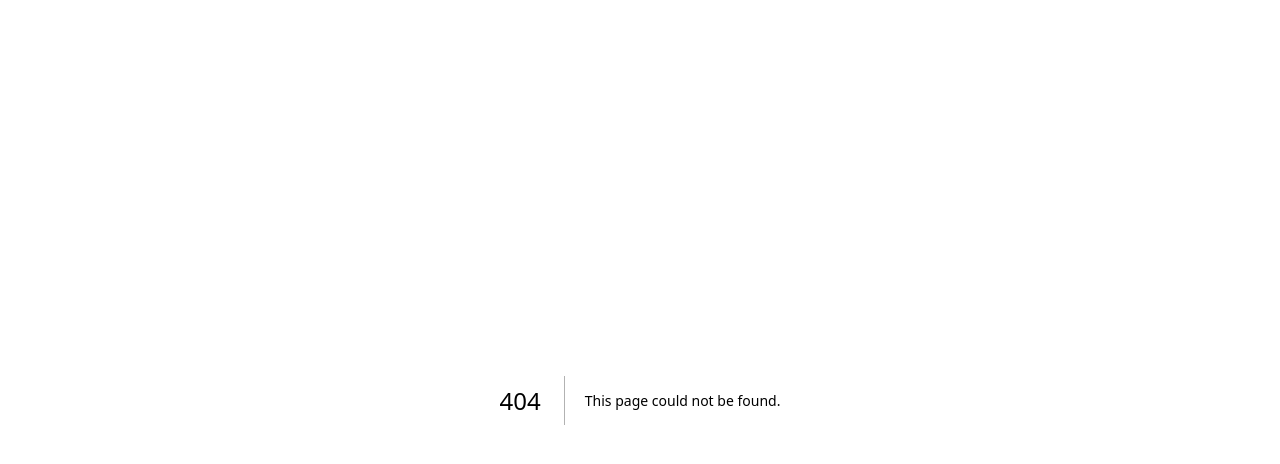
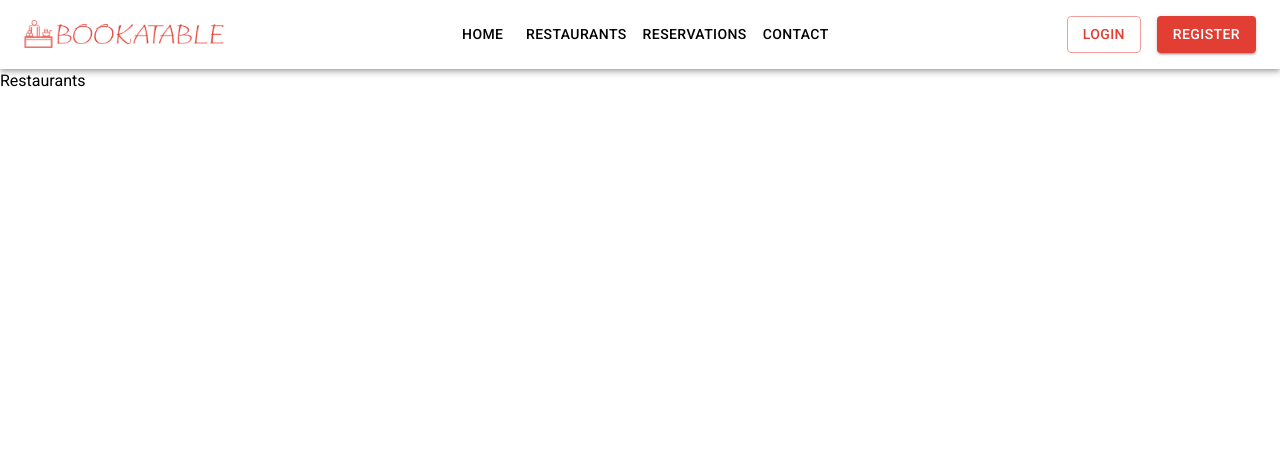
Before and after one commit to thientranreal/booking-hotel-fe, a Next.js app: page /restaurants in a window 1280 px wide. Before the commit this address had no page. Shown: the top 464 px of the page. Built offline with nearby package versions, Linux system fonts and the light colour scheme.

Commit message:
add link

```diff
--- /dev/null
+++ b/app/(main-layout)/layout.tsx
@@ -0,0 +1,14 @@
+import Navbar from "@/components/Navbar";
+
+export default function MainLayout({
+  children,
+}: Readonly<{
+  children: React.ReactNode;
+}>) {
+  return (
+    <section>
+      <Navbar />
+      {children}
+    </section>
+  );
+}
--- /dev/null
+++ b/app/(main-layout)/page.tsx
@@ -0,0 +1,3 @@
+export default function Home() {
+  return <>Hello</>;
+}
--- /dev/null
+++ b/app/(main-layout)/restaurants/page.tsx
@@ -0,0 +1,3 @@
+export default function Restaurants() {
+  return <>Restaurants</>;
+}
--- a/app/page.tsx
+++ /dev/null
@@ -1,9 +0,0 @@
-import Navbar from "@/components/Navbar";
-
-export default function Home() {
-  return (
-    <>
-      <Navbar />
-    </>
-  );
-}
--- a/components/LoginForm.tsx
+++ b/components/LoginForm.tsx
@@ -14,6 +14,7 @@ import handleEnterKey from "../utils/handleEnterKey";
 import { LoadingButton } from "@mui/lab";
 import SendIcon from "@mui/icons-material/Send";
 import Image from "next/image";
+import Link from "next/link";
 
 interface Errors {
   email?: string;
@@ -140,6 +141,7 @@ export default function LoginForm() {
           </LoadingButton>
           <Typography variant="subtitle1" sx={{ textAlign: "center" }}>
             Bạn đã chưa có tài khoản?{" "}
+            <Link href="/register">
               <Typography
                 component="span"
                 color="primary"
@@ -151,6 +153,7 @@ export default function LoginForm() {
               >
                 Đăng ký
               </Typography>
+            </Link>
           </Typography>
         </Box>
       </Box>
--- a/components/Navbar.tsx
+++ b/components/Navbar.tsx
@@ -11,10 +11,11 @@ import SideNav from "./SideNav";
 import { useState } from "react";
 import { Button, Stack } from "@mui/material";
 import Image from "next/image";
+import Link from "next/link";
 
 const pages = ["HOME", "RESTAURANTS", "RESERVATIONS", "CONTACT"];
 
-function Navbar() {
+export default function Navbar() {
   const [openSidebar, setOpenSidebar] = useState<boolean>(false);
 
   const toggleDrawer = (newOpen: boolean) => () => {
@@ -61,6 +62,8 @@ function Navbar() {
               <Button
                 key={text}
                 sx={{ my: 2, color: "black", display: "block" }}
+                component={Link}
+                href={text === "HOME" ? "/" : `/${text.toLowerCase()}`}
               >
                 {text}
               </Button>
@@ -73,13 +76,15 @@ function Navbar() {
             spacing={2}
             direction="row"
           >
-            <Button variant="outlined">Login</Button>
-            <Button variant="contained">Register</Button>
+            <Button variant="outlined" component={Link} href="/login">
+              Login
+            </Button>
+            <Button variant="contained" component={Link} href="/register">
+              Register
+            </Button>
           </Stack>
         </Toolbar>
       </Container>
     </AppBar>
   );
 }
-
-export default Navbar;
```
Lines whose indentation alone changed are shown as unchanged.
